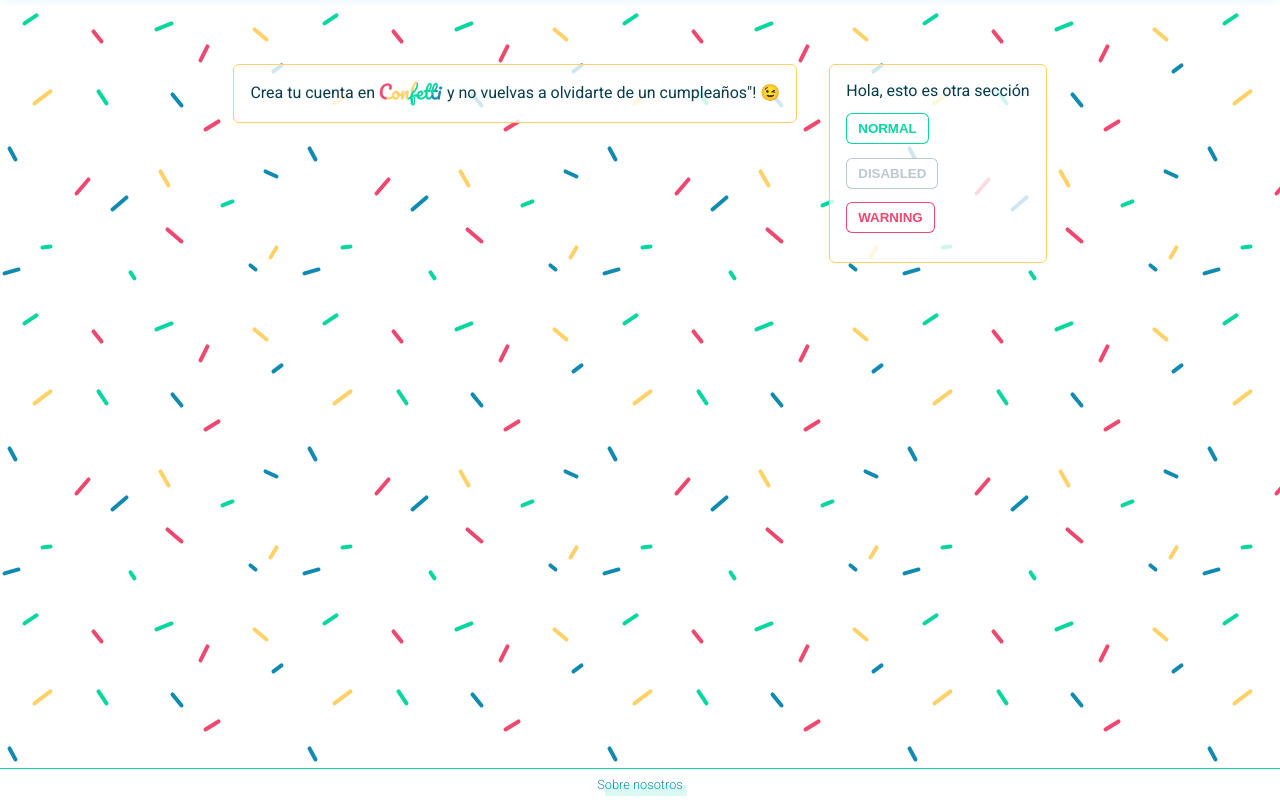
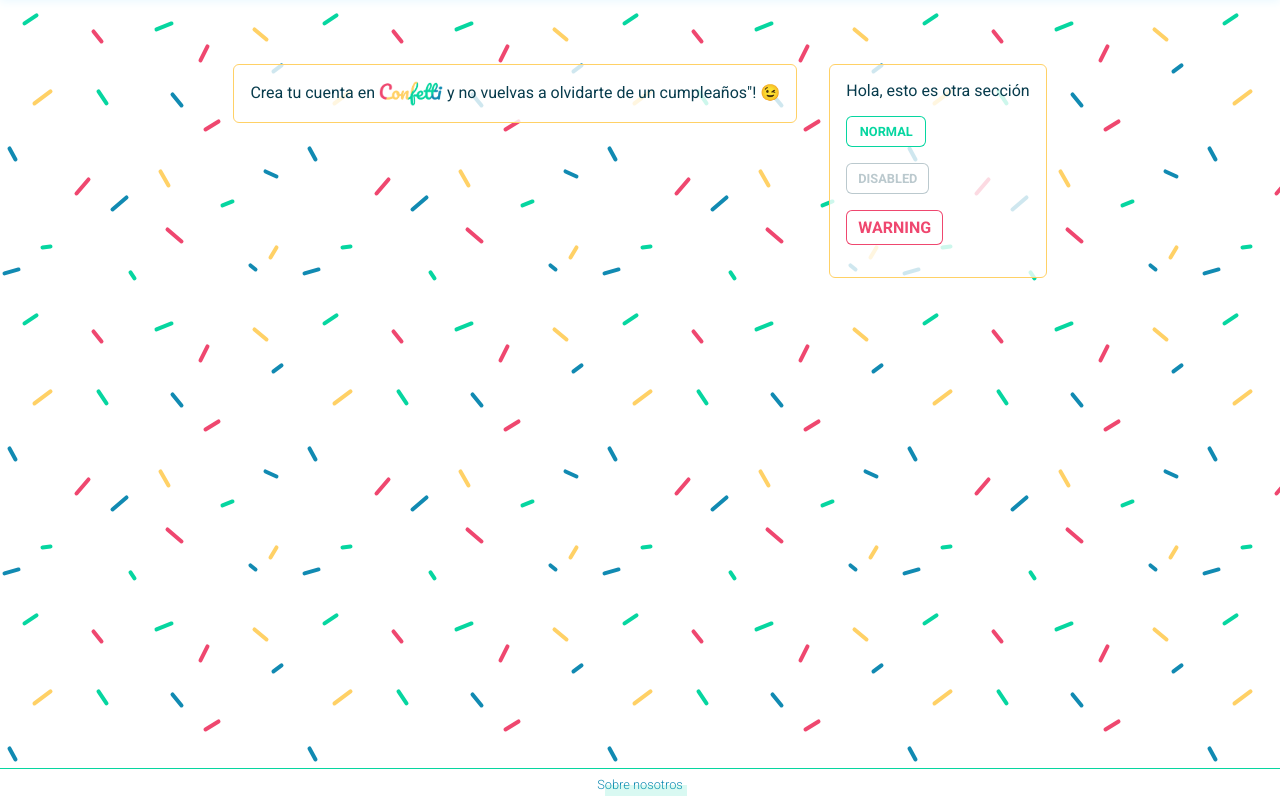
Before and after one commit to leireriel/Confetti-app, a React (Create React App) app: page / in a window 1280 px wide. Built offline with nearby package versions, Linux system fonts and the light colour scheme.

Commit message:
fix(buttons): fix button inherit font

```diff
--- a/src/App.js
+++ b/src/App.js
@@ -1,11 +1,10 @@
 import React, { memo } from 'react';
-import { Paragraph } from 'components/fonts';
+import { Paragraph, Micro } from 'components/fonts';
 import { MainWithConfetti, WrapperHome, Section } from 'components/containers';
 import NavHeader from 'components/NavHeader';
 import Footer from 'components/Footer';
 import Brand from 'components/Brand';
 
-import Dropdown from 'components/Dropdown';
 import Button from 'components/Button';
 
 const App = () => (
@@ -22,8 +21,8 @@ const App = () => (
           <Paragraph>
             Hola, esto es otra sección
           </Paragraph>
-          <Button margin='1em 0'>normal</Button>
-          <Button type='disabled' margin='1em 0'>disabled</Button>
+          <Button margin='1em 0'><Micro>normal</Micro></Button>
+          <Button type='disabled' margin='1em 0'><Micro>disabled</Micro></Button>
           <Button type='warning' margin='1em 0'>warning</Button>
         </Section>
       </WrapperHome>
--- a/src/main.css
+++ b/src/main.css
@@ -1,8 +1,14 @@
 body {
   margin: 0;
   font-family: 'Roboto', sans-serif;
+  font-size: '1em';
   color: #073B4C;
   background-color: #FFFFFF;
+}
+
+input, textarea, button {
+  font-family: inherit;
+  font-size: inherit;
 }
 
 #root {
```
